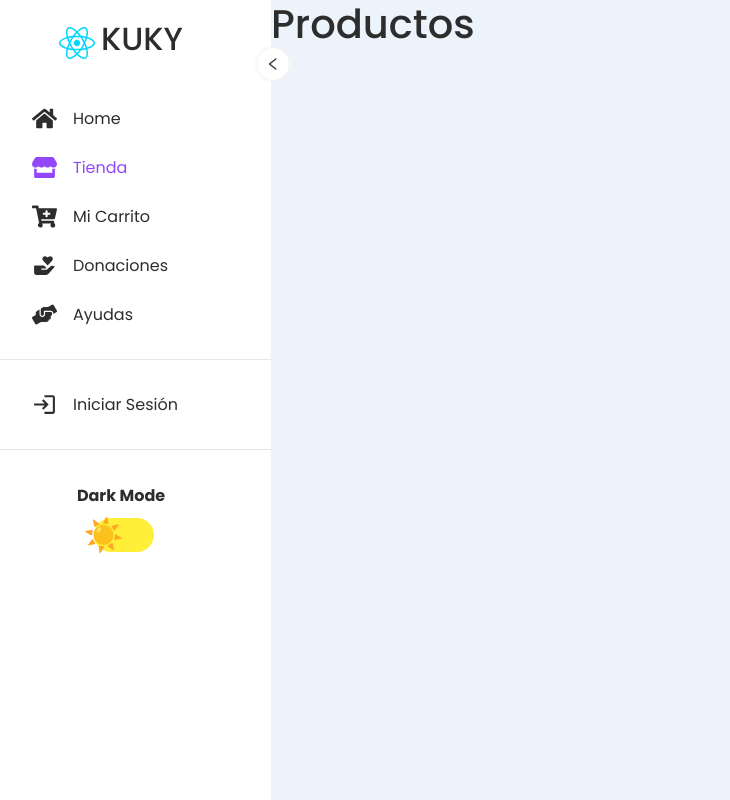
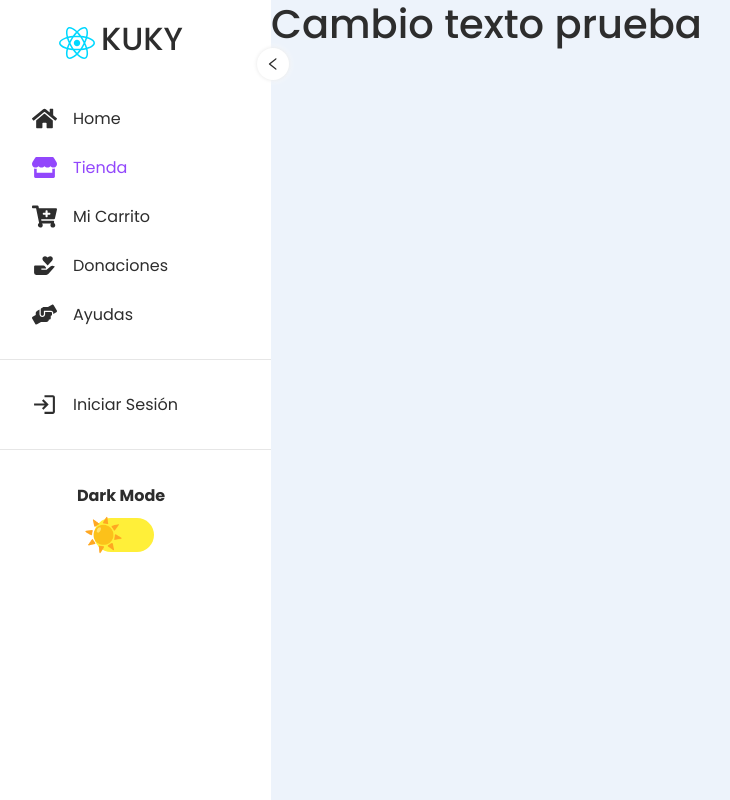
Before and after one commit to JoaquinBrzl/CapstoneProject, a React (Vite) app: page /productos in a window 1280 px wide. Shown: the whole page, without its empty margins (29-759 px from the left). Built offline with nearby package versions, Linux system fonts and the light colour scheme; no server answers.

Commit message:
modificar productos

```diff
--- a/src/pages/Productos.jsx
+++ b/src/pages/Productos.jsx
@@ -2,7 +2,7 @@ import styled from 'styled-components';
 export function Productos() {
   return (
     <Container>
-      <h1>Productos</h1>
+      <h1>Cambio texto prueba</h1>
     </Container>
   );
 }
```
